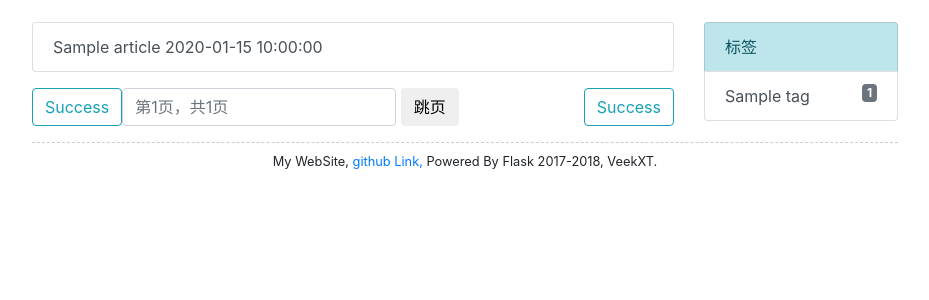
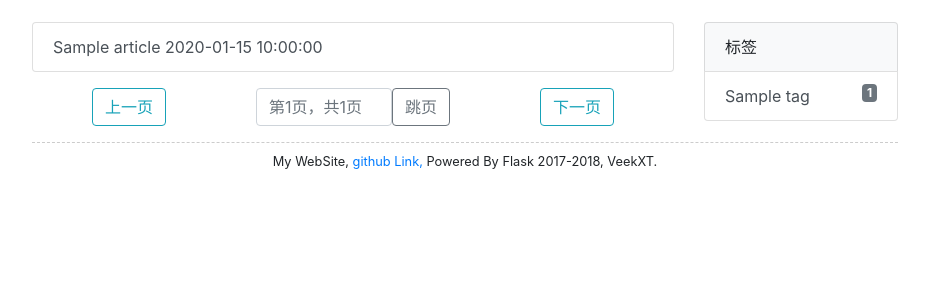
Before and after one commit to veekxt/my_site, a Flask app: page / in a window 1280 px wide. Shown: the part 56-356 px from the top of the page, without its empty margins (175-1104 px from the left). Run offline with Flask 2, Linux system fonts and the light colour scheme; tables that the repository leaves empty hold one stand-in row (values such as "Sample post"); parts of the project's set-up code (start-up, migrations or seed data) failed here and were passed over; some libraries are stand-ins or nearby versions.

Commit message:
change to bootstrap4.1

```diff
--- a/static/mystyle4.css
+++ b/static/mystyle4.css
@@ -13,6 +13,10 @@
 
 #list_article{
 	margin-bottom: 16px;
+}
+
+.xt_main_text{
+	padding: 16px 16px;
 }
 
 nav{
--- a/templates/base.html
+++ b/templates/base.html
@@ -33,11 +33,11 @@
 
                     <div class="collapse navbar-collapse">
                         <ul class="navbar-nav mr-auto">
-                            <li class="nav-item active">
+                            <li class="nav-item" id="nav-article">
                                 <a class="nav-link" href="{{ url_for("index") }}">文章 <span
                                         class="sr-only">(current)</span></a>
                             </li>
-                            <li class="nav-item">
+                            <li class="nav-item" id="nav-utils">
                                 <a class="nav-link" href="{{ url_for("utils_src") }}">杂项</a>
                             </li>
                             <form action="/search" class="form-inline my-2 my-lg-0" method="get">
--- a/templates/index.html
+++ b/templates/index.html
@@ -1,7 +1,7 @@
 {% extends 'base.html' %}
 {% block content -%}
     <div class="row">
-        <div class="col-sm-9" >
+        <div class="col-sm-9">
             {% with messages = get_flashed_messages() %}
                 {% if messages %}
                     {% for message in messages %}
@@ -25,28 +25,81 @@
 
             </div>
 
-        <span class="justify-content-center">
-            <button type="button" class="btn btn-outline-info float-left">Success</button>
-
-<form class="form-inline float-none" id="page_input" action="/">
-                        <span class="form-group"  style="display:inline;">
-                            <label for="exampleInputEmail2"></label>
-                            <input class="form-control" name="page"
-                                   placeholder="第{{ pagination.page }}页，共{{ pagination.pages }}页">
-                        </span>
+            <div class="row ">
+                <div class="col-sm-4">
+                    <div class="d-flex justify-content-around">
 
 
-<button type="submit" class="btn btn-default">跳页</button>
-</form>
-<button type="button" class="btn btn-outline-info float-right">Success</button>
+                        {% if pagination.has_prev %}
+                            {% if args["tag"] %}
+
+                                <a class="btn btn-outline-info float-left" role="button"
+                                   href="{{ url_for("index",page=pagination.prev_num,tag=args["tag"]) }}"><span
+                                        aria-hidden="true"></span>上一页</a>
+
+                            {% else %}
+                                <a class="btn btn-outline-info float-left" role="button"
+                                   href="{{ url_for("index",page=pagination.prev_num) }}"><span
+                                        aria-hidden="true"></span>上一页</a>
+                            {% endif %}
+                        {% else %}
+
+                            <a class="btn btn-outline-info float-left" role="button" href="#"><span
+                                    aria-hidden="true"></span>上一页</a>
+
+                        {% endif %}
 
 
-</span>
+                    </div>
+                </div>
+                <div class="col-sm-4">
+                    <div class="d-flex justify-content-around">
 
+
+
+                            <input id="page_code" type="number" class="form-control"
+                                   placeholder="第{{ pagination.page }}页，共{{ pagination.pages }}页"
+                                   aria-label="" aria-describedby="button-addon2">
+
+
+                        <span>
+                                <button class="btn btn-outline-secondary" type="submit" id="goto-page">跳页</button>
+                            </span>
+
+
+                    </div>
+                </div>
+
+                <div class="col-sm-4">
+                    <div class="d-flex justify-content-around">
+
+                        {% if pagination.has_next %}
+
+                            {% if args["tag"] %}
+                                <a class="btn btn-outline-info float-left" role="button"
+                                   href="{{ url_for("index",page=pagination.next_num,tag=args["tag"]) }}"><span
+                                        aria-hidden="true"></span>下一页</a>
+                            {% else %}
+                                <a class="btn btn-outline-info float-left" role="button"
+                                   href="{{ url_for("index",page=pagination.next_num) }}"><span
+                                        aria-hidden="true"></span>下一页</a>
+                            {% endif %}
+
+                        {% else %}
+
+                            <a class="btn btn-outline-info float-left" role="button" href="#"><span
+                                    aria-hidden="true"></span>下一页</a>
+
+                        {% endif %}
+
+                    </div>
+                </div>
+            </div>
         </div>
+
         <div class="col-sm-3">
             <div class="list-group">
-                <li class="list-group-item list-group-item-info">标签</li>
+                <li class="list-group-item bg-light">标签</li>
                 {% for tag in tag_dict %}
                     <a class="list-group-item list-group-item-action {{ args["tag"] }} {{ tag_dict[tag][0] }}
 {% if args["tag"]==(tag_dict[tag][0]|string) %} active {% endif %}"
@@ -62,5 +115,9 @@
     {{ super() }}
     <script>
         document.querySelector("#nav-article").classList.add("active");
+        document.querySelector("#goto-page").addEventListener("click",function () {
+            page= document.querySelector("#page_code").value;
+            window.location.href = "/?page=" + page;
+        });
     </script>
 {% endblock %}
--- a/templates/login.html
+++ b/templates/login.html
@@ -1,7 +1,7 @@
 {% extends 'base.html' %}
 {% block content -%}
 
-<div class="panel panel-info">
+<div class="card">
 
     {% with messages = get_flashed_messages() %}
     {% if messages %}
@@ -11,8 +11,8 @@
     {% endif %}
     {% endwith %}
 
-  <div class="panel-heading">请输入用户信息</div>
-  <div class="panel-body">
+  <div class="card-header">请输入用户信息</div>
+  <div class="card-body">
   <form class="form-horizontal" method="POST">
       {{ form.hidden_tag() }}
 	  <div class="form-group">
--- a/templates/music.html
+++ b/templates/music.html
@@ -5,7 +5,7 @@
 {% endblock %}
 
 {% block utilutil_id_main %}
-
+<!--
     TheFatRat DOTA2 music pack - hero select
     <br/>
     <audio class="xt-audio" src="http://ofqzuvd4d.bkt.clouddn.com/TheFatRat%20-%20Afterlife.mp3"
@@ -23,6 +23,8 @@
            src="http://7xj4v0.com1.z0.glb.clouddn.com/%E7%BE%A4%E6%98%9F%20-%20%E6%98%8E%E5%A4%A9%E4%BC%9A%E6%9B%B4%E5%A5%BD.mp3"
            controls="controls"></audio>
     <br/>
+-->
+    # maybe I will upload some
 {% endblock utilutil_id_main %}
 
 {% block scripts %}
--- a/templates/register.html
+++ b/templates/register.html
@@ -1,7 +1,7 @@
 {% extends 'base.html' %}
 {% block content -%}
 
-    <div class="panel panel-info">
+    <div class="card">
         {% with messages = get_flashed_messages() %}
             {% if messages %}
                 {% for message in messages %}
@@ -9,8 +9,8 @@
                 {% endfor %}
             {% endif %}
         {% endwith %}
-        <div class="panel-heading">请输入用户信息</div>
-        <div class="panel-body">
+        <div class="card-header">请输入用户信息</div>
+        <div class="card-body">
             <form class="form-horizontal" method="POST">
                 {{ form.hidden_tag() }}
                 <div class="form-group">
```
Also changed, not shown: templates/article.html (+6 -4 lines), templates/utils.html (+5 -4 lines), templates/write_article.html (+7 -7 lines).
